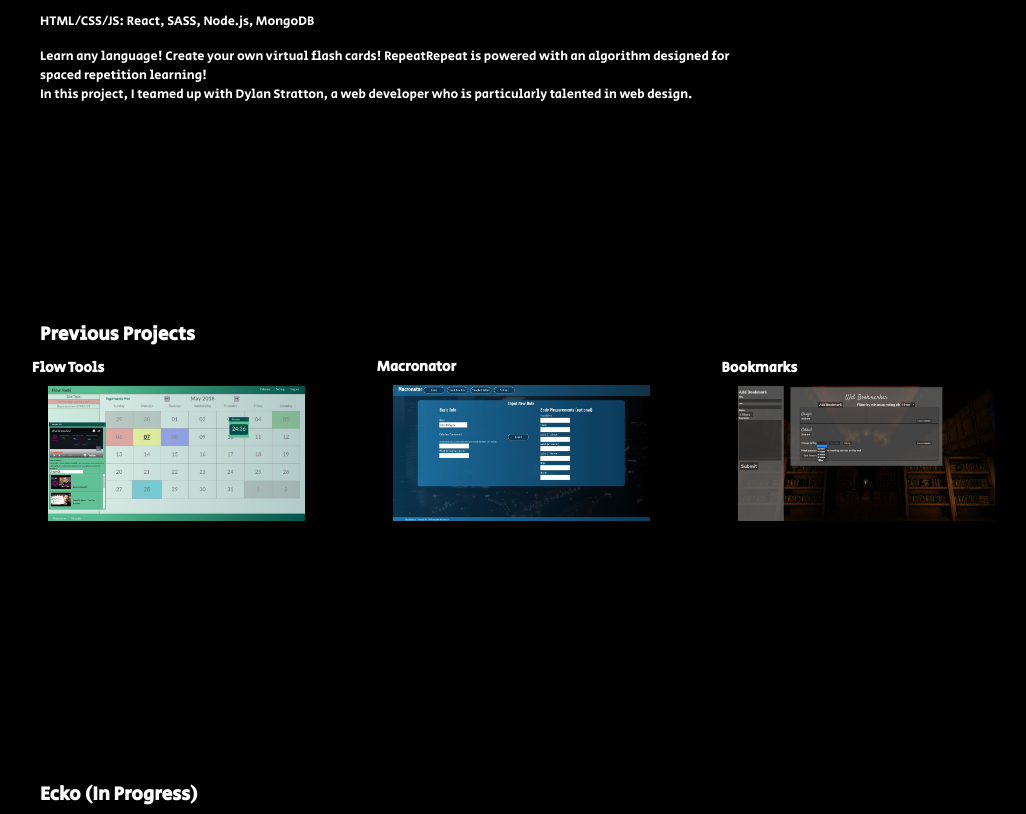
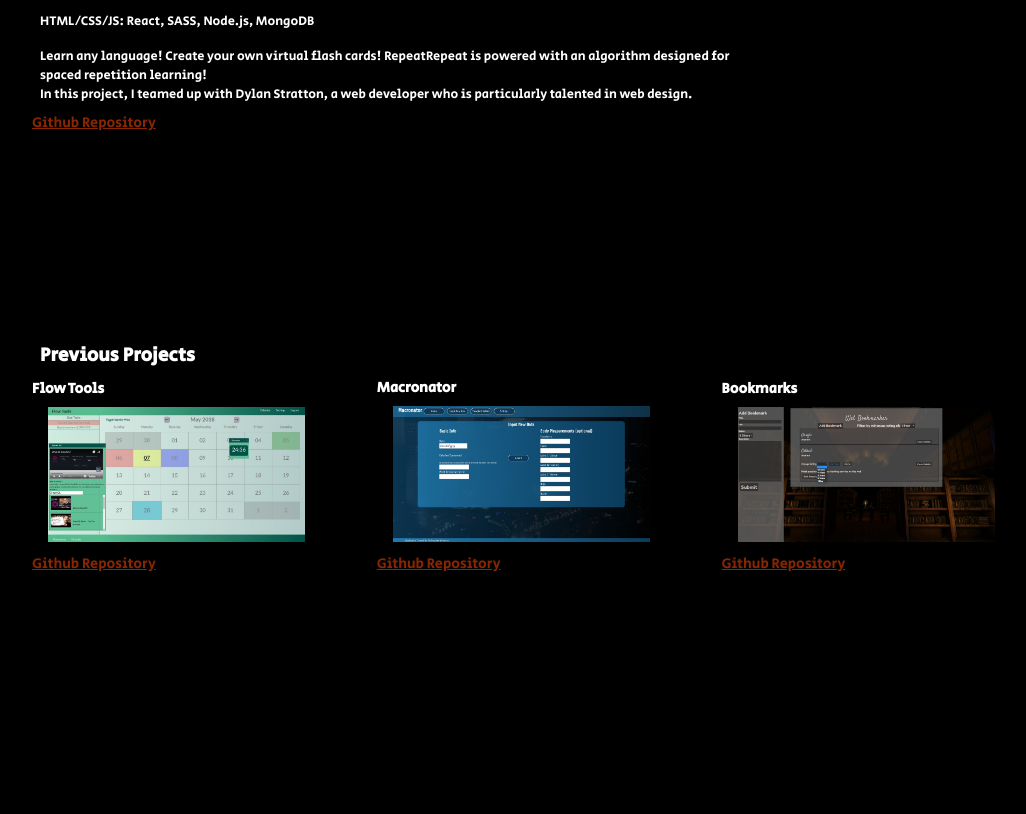
Before and after one commit to cjszk/chris-wh-portfolio, a Flask app: template templates/index.html in a window 1280 px wide. Shown: the part 2212-3026 px from the top of the page, without its empty margins (88-1114 px from the left). Run offline with Flask 2, Linux system fonts and the light colour scheme; the template is opened without the code that fills it, so the values that code supplies are empty; some libraries are stand-ins or nearby versions.

Commit message:
githubs urls

```diff
--- a/static/css/index.css
+++ b/static/css/index.css
@@ -190,6 +190,11 @@ ul {
       font-size: 1.6rem;
       padding: 1rem;
       width: 70%; }
+  .projects__link {
+    display: block;
+    font-size: 1.8rem;
+    margin: 0 5rem 0 0;
+    color: #882601; }
 
 .contact {
   font-family: 'Secular One', sans-serif;
--- a/templates/index.html
+++ b/templates/index.html
@@ -9,7 +9,7 @@
     <title>Chris Whiteman Portfolio</title>
   </head>
   <body>
-    <link rel="stylesheet" href="../static/css/index.css">
+    <link rel="stylesheet" href="styles/index.css">
     <link href="https://fonts.googleapis.com/css?family=Secular+One" rel="stylesheet">
 
     <nav class="nav">
@@ -21,13 +21,13 @@
         <h1 class="cover__name">Christopher Whiteman</h1>
         <h2 class="cover__header">Full Stack Web Development</h2>
         <video class="cover__video" autoplay muted loop>
-            <source src="../static/images/MP4/Hello-World.mp4" type="video/mp4">
-            <!-- <source src="../static/images/WEBM/City-Nights.webm" type"video/webm"> -->
+            <source src="styles/images/MP4/Hello-World.mp4" type="video/mp4">
+            <!-- <source src="styles/images/WEBM/City-Nights.webm" type"video/webm"> -->
             Your browser is not supported!
         </video>
     </section>
     <section id="about" class="about">
-        <img class="about__image" src="../static/images/self.jpg">
+        <img class="about__image" src="styles/images/self.jpg">
         <p class="about__first">Full Stack JavaScript and more!</p>
         <p class="about__second">
         I believe in striving to be a "T-shaped" developer: not only a master at one thing,
@@ -73,8 +73,8 @@
         <div class="projects__main-project__main-project">
             <h3 class="projects__main-project__header">RepeatRepeat</h3>
             <a target="_blank" href="https://compassionate-edison-98c1f8.netlify.com">
-            <img class="projects__main-project__image" src="../static/images/projects/repeatrepeat.jpg" alt="RepeatRepeat">
-            <img class="projects__main-project__image" src="../static/images/projects/repeatrepeat2.jpg" alt="RepeatRepeat">
+            <img class="projects__main-project__image" src="styles/images/projects/repeatrepeat.jpg" alt="RepeatRepeat">
+            <img class="projects__main-project__image" src="styles/images/projects/repeatrepeat2.jpg" alt="RepeatRepeat">
             </a>
             <p class="projects__main-project__tech">HTML/CSS/JS: React, SASS, Node.js, MongoDB</p>
             <p class="projects__main-project__paragraph">
@@ -85,26 +85,30 @@
                 In this project, I teamed up with Dylan Stratton, a web developer
                 who is particularly talented in web design.
             </p>
+            <a class="projects__link" href="https://github.com/thinkful-ei19/Chris-Dylan-SRP-server" target="__blank" >Github Repository</a>
         </div>
         <div class="projects__catalog">
             <h3 class="projects__catalog__header">Previous Projects</h3>
             <div class="projects__catalog__project">
                 <h4 class="projects__catalog__project-title">Flow Tools</h4>
                 <a target="_blank" href="https://flow-tools-client.netlify.com">
-                    <img class="projects__catalog__image" src="../static/images/projects/flow-tools.jpg" alt="Flow Tools">
+                    <img class="projects__catalog__image" src="styles/images/projects/flow-tools.jpg" alt="Flow Tools">
                 </a>
+                <a class="projects__link" href="https://github.com/thinkful-ei19/Chris-Dylan-SRP-server" target="__blank" >Github Repository</a>
             </div>
             <div class="projects__catalog__project">
                 <h4 class="projects__catalog__project-title">Macronator</h4>
                 <a target="_blank" href="https://macronator.herokuapp.com/">
-                    <img class="projects__catalog__image" src="../static/images/projects/macronator.jpg" alt="Macronator">
+                    <img class="projects__catalog__image" src="styles/images/projects/macronator.jpg" alt="Macronator">
                 </a>
+                <a class="projects__link" href="https://github.com/thinkful-ei19/Chris-Dylan-SRP-server" target="__blank" >Github Repository</a>
             </div>
             <div class="projects__catalog__project">
                 <h4 class="projects__catalog__project-title">Bookmarks</h4>
                 <a target="_blank" href="https://web-bookmarker.herokuapp.com">
-                    <img class="projects__catalog__image" src="../static/images/projects/bookmarks.jpg" alt="Macronator">
+                    <img class="projects__catalog__image" src="styles/images/projects/bookmarks.jpg" alt="Macronator">
                 </a>
+                <a class="projects__link" href="https://github.com/thinkful-ei19/Chris-Dylan-SRP-server" target="__blank" >Github Repository</a>
             </div>
 
 
@@ -116,7 +120,7 @@
                 A social networking application where you actually stay anonymous? Is that even possible?
                 Ecko will allow users to message other users in their proximity... anonymously!
             </p>
-            <img class="projects__current__image" src="../static/images/projects/ecko.jpg">
+            <img class="projects__current__image" src="styles/images/projects/ecko.jpg">
 
         </div>
     </section>
```
